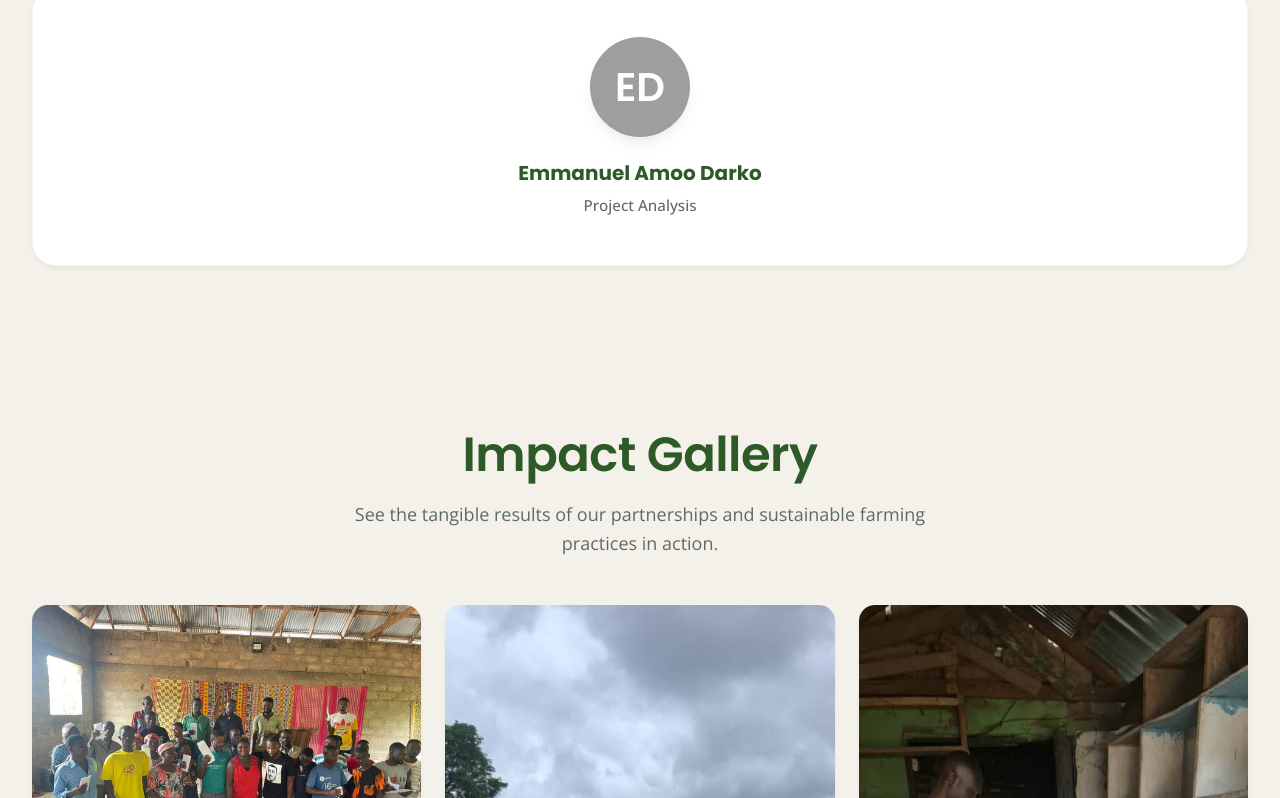
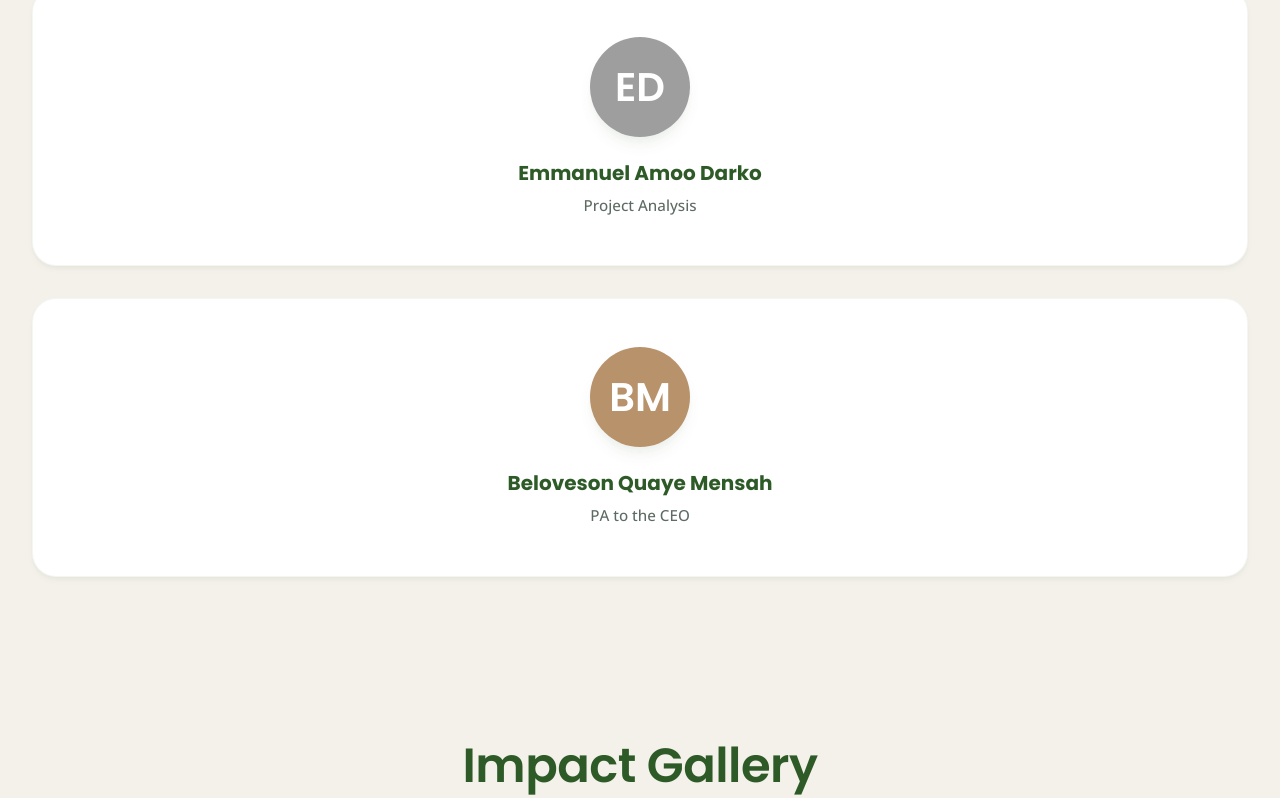
Before and after one commit to dake-07/bloomingfields, a React (Vite) app: page / in a window 1280 px wide. Shown: the part 3711-4509 px from the top of the page. Built offline with nearby package versions, Linux system fonts and the light colour scheme.

Commit message:
Add Beloveson Quaye Mensah to Management Team

```diff
--- a/src/components/ManagementTeam.jsx
+++ b/src/components/ManagementTeam.jsx
@@ -23,6 +23,13 @@ const ManagementTeam = () => {
             role: 'Project Analysis',
             initials: 'ED',
             bgColor: '#9e9e9e' // Soft earthy gray
+        },
+        {
+            id: 4,
+            name: 'Beloveson Quaye Mensah',
+            role: 'PA to the CEO',
+            initials: 'BM',
+            bgColor: '#b8926a' // Warm earthy tone
         }
     ];
 
@@ -75,7 +82,7 @@ const ManagementTeam = () => {
                     initial="hidden"
                     whileInView="visible"
                     viewport={{ once: true, margin: "-50px" }}
-                    className="grid grid-cols-1 md:grid-cols-3 gap-lg"
+                    className="grid grid-cols-1 sm:grid-cols-2 lg:grid-cols-4 gap-lg"
                 >
                     {team.map((member) => (
                         <motion.div
```
